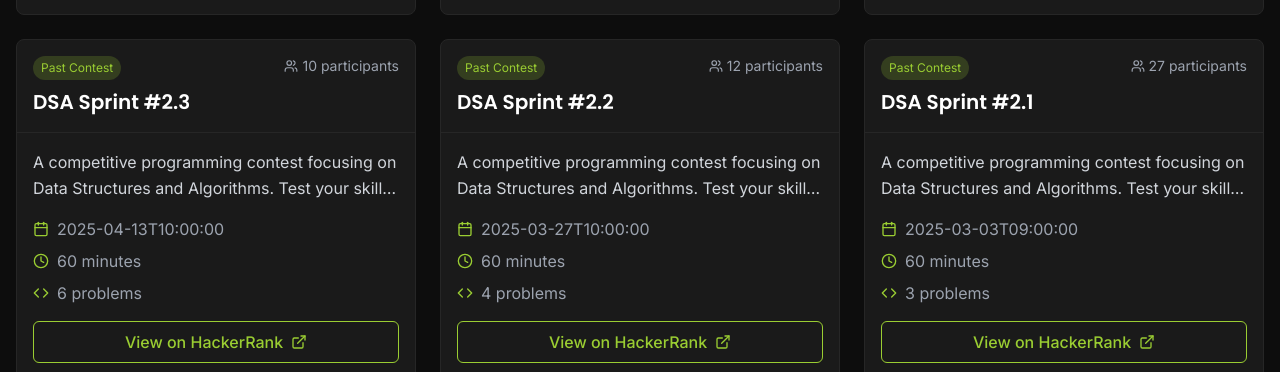
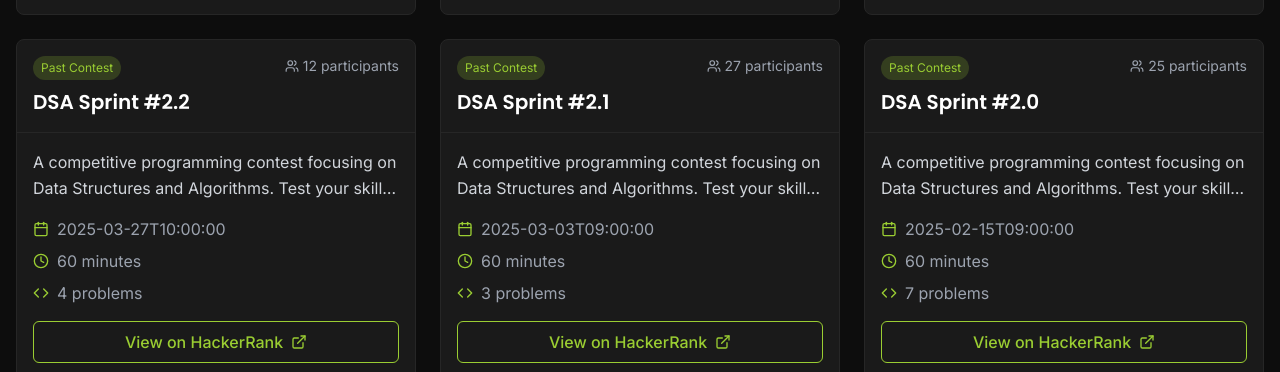
Before and after one commit to Sachinrodies/MATRIX-coding-club-MANIT, a React (Vite) app: page /contests in a window 1280 px wide. Shown: the part 580-952 px from the top of the page. Built offline with nearby package versions, Linux system fonts and the light colour scheme.

Commit message:
removed the duplicate cards

```diff
--- a/src/data/mockContestData.ts
+++ b/src/data/mockContestData.ts
@@ -35,18 +35,7 @@
     externalLink: 'https://www.hackerrank.com/dsa-sprint-2-3'
   },
   {
-    id: 'contest-12',
-    title: 'DSA Sprint #2.3',
-    description: 'A competitive programming contest focusing on Data Structures and Algorithms. Test your skills in solving complex problems efficiently.',
-    date: '2025-04-13T10:00:00',
-    duration: '60 minutes',
-    problemCount: 6,
-    participantsCount:10,
-    status: 'completed',
-    externalLink: 'https://www.hackerrank.com/dsa-sprint-2-3'
-  },
-  {
-    id: 'contest-12',
+    id: 'contest-11',
     title: 'DSA Sprint #2.2',
     description: 'A competitive programming contest focusing on Data Structures and Algorithms. Test your skills in solving complex problems efficiently.',
     date: '2025-03-27T10:00:00',
@@ -57,7 +46,7 @@
     externalLink: 'https://www.hackerrank.com/dsa-sprint-2-2'
   },
   {
-    id: 'contest-11',
+    id: 'contest-10',
     title: 'DSA Sprint #2.1',
     description: 'A competitive programming contest focusing on Data Structures and Algorithms. Test your skills in solving complex problems efficiently.',
     date: '2025-03-03T09:00:00',
@@ -68,7 +57,7 @@
     externalLink: 'https://www.hackerrank.com/dsa-sprint-2-1'
   },
   {
-    id: 'contest-10',
+    id: 'contest-9',
     title: 'DSA Sprint #2.0',
     description: 'A competitive programming contest focusing on Data Structures and Algorithms. Test your skills in solving complex problems efficiently.',
     date: '2025-02-15T09:00:00',
@@ -79,7 +68,7 @@
     externalLink: 'https://www.hackerrank.com/dsa-sprint-2-0'
   },
   {
-    id: 'contest-9',
+    id: 'contest-8',
     title: 'DSA Sprint #1.9',
     description: 'A competitive programming contest focusing on Data Structures and Algorithms. Test your skills in solving complex problems efficiently.',
     date: '2025-02-07T09:00:00',
@@ -90,7 +79,7 @@
     externalLink: 'https://www.hackerrank.com/dsa-sprint-1-9'
   },
   {
-    id: 'contest-8',
+    id: 'contest-7',
     title: 'DSA Sprint #1.8',
     description: 'A competitive programming contest focusing on Data Structures and Algorithms. Test your skills in solving complex problems efficiently.',
     date: '2025-01-30T09:00:00',
@@ -101,7 +90,7 @@
     externalLink: 'https://www.hackerrank.com/dsa-sprint-1-8'
   },
   {
-    id: 'contest-7',
+    id: 'contest-6',
     title: 'DSA Sprint #1.7',
     description: 'A competitive programming contest focusing on Data Structures and Algorithms. Test your skills in solving complex problems efficiently.',
     date: '2025-01-20T09:00:00',
@@ -112,7 +101,7 @@
     externalLink: 'https://www.hackerrank.com/dsa-sprint-1-7'
   },
   {
-    id: 'contest-6',
+    id: 'contest-5',
     title: 'DSA Sprint #1.6',
     description: 'A competitive programming contest focusing on Data Structures and Algorithms. Test your skills in solving complex problems efficiently.',
     date: '2025-01-11T10:00:00',
@@ -123,7 +112,7 @@
     externalLink: 'https://www.hackerrank.com/dsa-sprint-1-6'
   },
   {
-    id: 'contest-5',
+    id: 'contest-4',
     title: 'DSA Sprint #1.5',
     description: 'A competitive programming contest focusing on Data Structures and Algorithms. Test your skills in solving complex problems efficiently.',
     date: '2024-12-26T09:03:00',
@@ -134,7 +123,7 @@
     externalLink: 'https://www.hackerrank.com/dsa-sprint-1-5'
   },
   {
-    id: 'contest-5',
+    id: 'contest-3',
     title: 'DSA Sprint #1.4',
     description: 'A competitive programming contest focusing on Data Structures and Algorithms. Test your skills in solving complex problems efficiently.',
     date: '2024-12-19T09:03:00',
@@ -145,7 +134,7 @@
     externalLink: 'https://www.hackerrank.com/dsa-sprint-1-4'
   },
   {
-    id: 'contest-4',
+    id: 'contest-2',
     title: 'DSA Sprint #1.3',
     description: 'A competitive programming contest focusing on Data Structures and Algorithms. Test your skills in solving complex problems efficiently.',
     date: '2024-12-12T09:03:00',
@@ -156,7 +145,7 @@
     externalLink: 'https://www.hackerrank.com/dsa-sprint-1-3'
   },
   {
-    id: 'contest-3',
+    id: 'contest-1',
     title: 'DSA Sprint #1.2',
     description: 'A competitive programming contest focusing on Data Structures and Algorithms. Test your skills in solving complex problems efficiently.',
     date: '2024-12-03T09:00:00',
@@ -167,7 +156,7 @@
     externalLink: 'https://www.hackerrank.com/dsa-sprint-1-2'
   },
   {
-    id: 'contest-2',
+    id: 'contest-0',
     title: 'DSA Sprint #1.1',
     description: 'A competitive programming contest focusing on Data Structures and Algorithms. Test your skills in solving complex problems efficiently.',
     date: '2024-11-15T09:00:00',
@@ -178,7 +167,7 @@
     externalLink: 'https://www.hackerrank.com/dsa-sprint-1-1'
   },
   {
-    id: 'contest-1',
+    id: 'contest-00',
     title: 'DSA Sprint #1.0',
     description: 'A competitive programming contest focusing on Data Structures and Algorithms. Test your skills in solving complex problems efficiently.',
     date: '2024-11-07T09:00:00',
```
